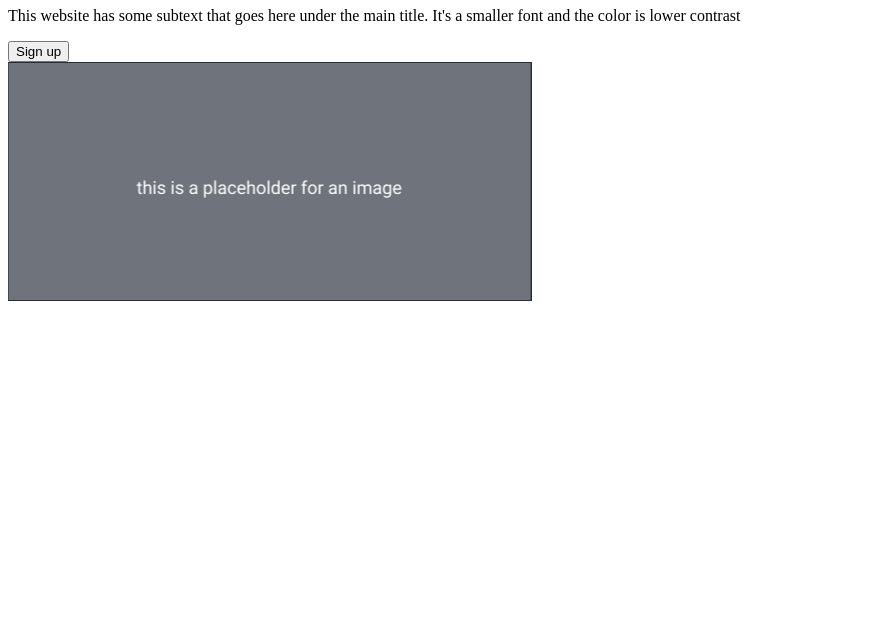
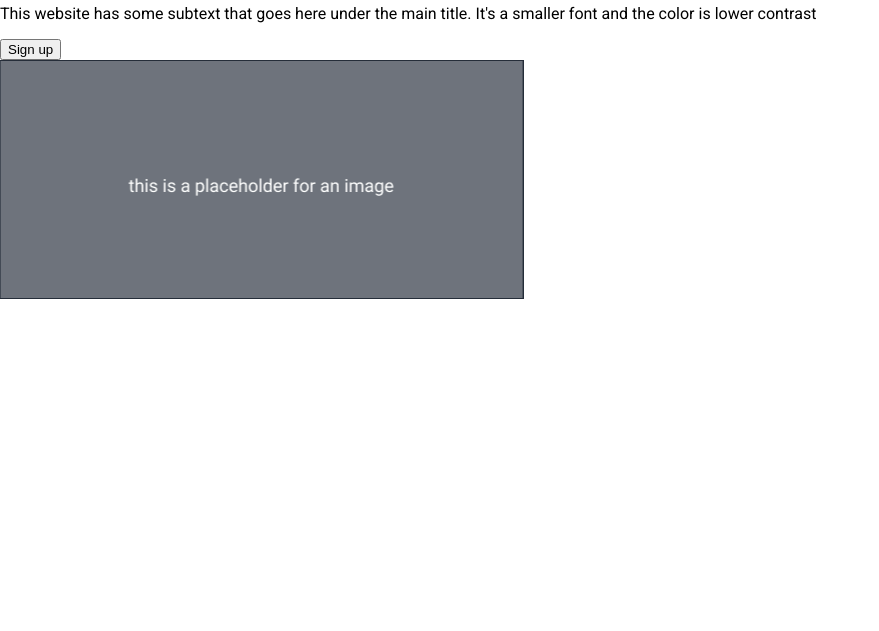
Before and after one commit to everydayseb/odin-landing-page, a plain HTML site: page index.html in a window 1280 px wide. Shown: the part 169-800 px from the top of the page, without its empty margins (0-879 px from the left). Drawn offline with Linux system fonts and the light colour scheme.

Commit message:
Add Roboto font, fix image typo in filename

```diff
--- a/index.html
+++ b/index.html
@@ -30,7 +30,7 @@
             <button>Sign up</button>
         </div>
         <div class="right">
-            <img src="images/palceholder.png" width="524" height="239" alt="A placeholder image">
+            <img src="images/placeholder.png" width="524" height="239" alt="A placeholder image">
         </div>
     </div>
 </body>
--- a/style.css
+++ b/style.css
@@ -0,0 +1,8 @@
+@import url('https://fonts.googleapis.com/css2?family=Roboto:wght@400;700&display=swap');
+
+body {
+    height: 100vh;
+    margin: 0;
+    overflow: hidden;
+    font-family: Roboto, sans-serif;
+}
```
Also changed, not shown: images/placeholder.png (renamed from images/palceholder.png).
